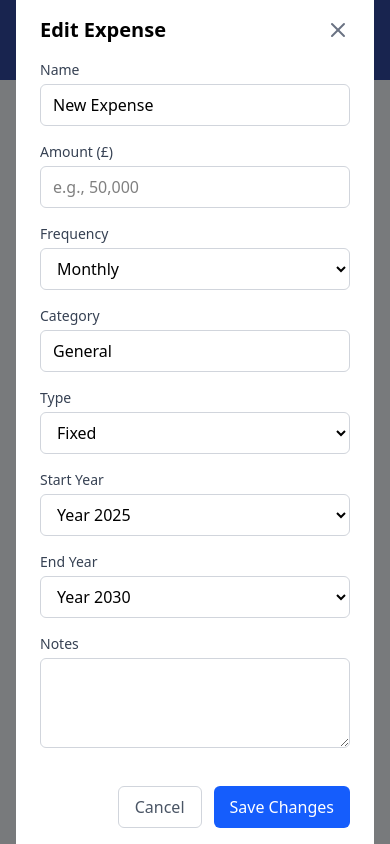
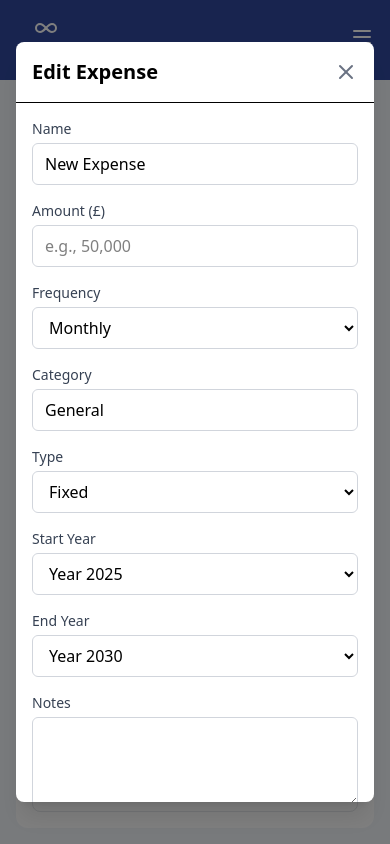
Before and after one commit to JSOClarke/ichnaea-main, a React (Vite) app: page /projections in a window 390 px wide. Both pictures are taken after a click on the button "Add New Expense". Built offline with nearby package versions, Linux system fonts and the light colour scheme.

Commit message:
bf: edit modal sizing on mobile

```diff
--- a/src/components/ui/EditModal.tsx
+++ b/src/components/ui/EditModal.tsx
@@ -52,11 +52,12 @@ export default function EditModal({
 
   return (
     <div
-      className="fixed inset-0 flex items-center justify-center z-50"
+      className="fixed inset-0 flex items-center justify-center z-50 p-4"
       style={{ backgroundColor: "rgba(0, 0, 0, 0.5)" }}
     >
-      <div className="bg-white rounded-lg p-6 w-full max-w-md mx-4">
-        <div className="flex justify-between items-center mb-4">
+      <div className="bg-white rounded-lg shadow-xl w-full max-w-md flex flex-col max-h-[90vh]">
+        {/* Modal Header */}
+        <div className="flex justify-between items-center p-4 border-b">
           <h2 className="text-xl font-bold">
             Edit{" "}
             {type === "account"
@@ -73,7 +74,9 @@ export default function EditModal({
           </button>
         </div>
 
-        <form onSubmit={handleSubmit} className="space-y-4">
+        {/* Modal Content */}
+        <form onSubmit={handleSubmit} className="overflow-y-auto">
+          <div className="p-4 space-y-4">
             {/* Name field */}
             <div>
               <label className="block text-sm font-medium text-gray-700 mb-1">
@@ -420,9 +423,10 @@ export default function EditModal({
                 </div>
               </>
             )}
+          </div>
 
-          {/* Action buttons */}
-          <div className="flex justify-end space-x-3 pt-4">
+          {/* Modal Footer */}
+          <div className="flex justify-end space-x-3 p-4 border-t">
             <button
               type="button"
               onClick={onClose}
```
Lines whose indentation alone changed are shown as unchanged.
